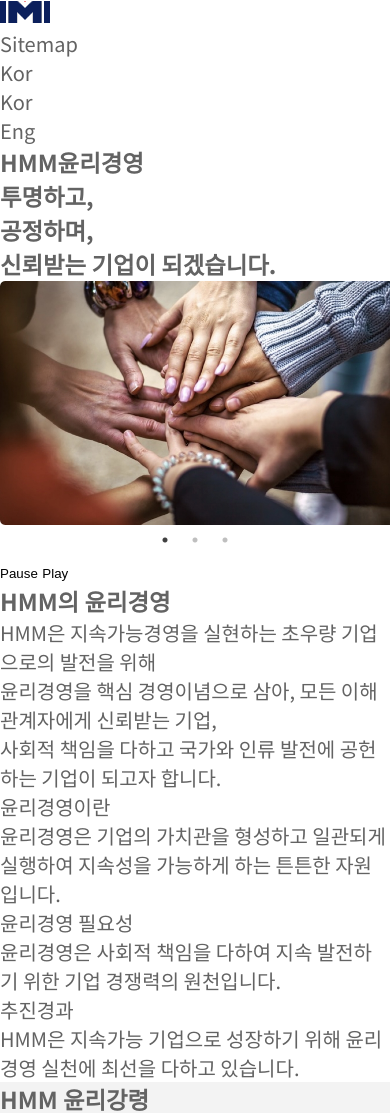
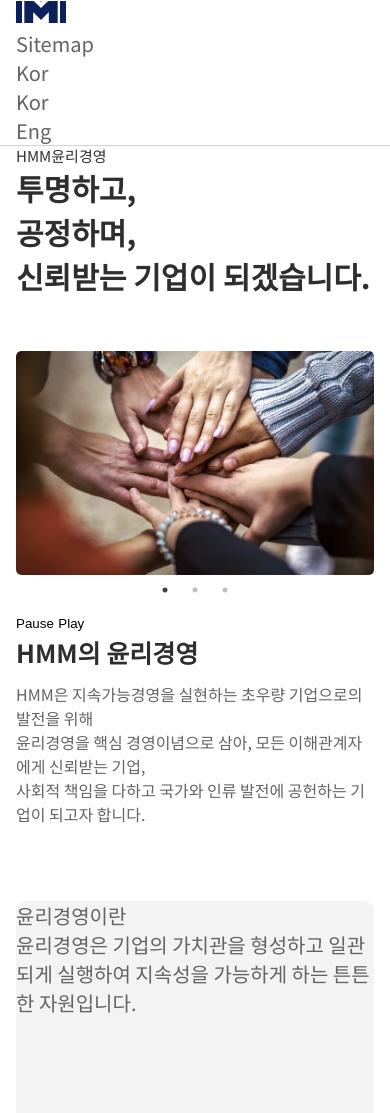
Before and after one commit to msju8100/ethic, a plain HTML site: page index.html in a window 390 px wide. Shown: the top 1113 px of the page. Drawn offline with Linux system fonts and the light colour scheme.

Commit message:
모바일 css 추가

```diff
--- a/css/style.css
+++ b/css/style.css
@@ -84,8 +84,33 @@ body {
 .button.md{font-size:20px; padding:14px 65px; color:#0C205C; font-weight: 700; border-radius: 10px; background-color: rgba(255, 255, 255, .6); display: inline-block;}
 .en{font-family: "Noto Sans", sans-serif;}
 
+.wrap{padding:0 16px;}
+header{box-shadow: 0px 1px 1px #00000029;}
 header h1{width:50px; height:22px; display: inline-block; background: url(../images/logo/logo.png) 50% 50% no-repeat;}
 header nav{display: none;}
+
+/* main visual */
+.main_visual .text_wrap h3 .sm_txt {font-size: 15px; font-weight:400; color:var(--color-main-text); padding-top:59px 0 8px 0;}
+.main_visual .text_wrap h3 .lg_txt{font-size:30px; font-weight:700; color:var(--color-main-text); padding-bottom: 53px;}
+.main_visual .slick-slide{border-radius: 5px; overflow: hidden;}
+
+/* mcontent */
+#mcontent h3 {
+  color: var(--color-main-text);
+  font-size: 25px;
+  font-weight: 700;
+}
+#mcontent .business_ethics p {
+  font-size: 16px;
+  font-weight: 400;
+  padding: 12px 0 75px 0;
+}
+#mcontent .business_ethics ul li {
+  width: 100%;
+  height: 264px;
+  border-radius: 10px;
+  background-color: var(--color-bg-color);
+}
 
 @media screen and (min-width: 1200px){
   .wrap {
@@ -97,13 +122,13 @@ header nav{display: none;}
   header {
     height: 93px;
     background-color: #fff;
-    box-shadow: 0px 1px 1px #00000029;
   }
   header.fixed{width:100%; position:fixed; z-index: 1;}
   header .wrap {
     display: flex;
     justify-content: space-between;
   }
+  header nav{display: block;}
   header h1 {
     width: 90px;
     height: 38.57px;
@@ -178,9 +203,7 @@ header nav{display: none;}
   .main_visual .slider_wrap{width:773px; padding: 45px 0;}
   /* mcontent */
   #mcontent h3 {
-    color: var(--color-main-text);
     font-size: 35px;
-    font-weight: 700;
   }
   /* HMM의 윤리경영 */
   #mcontent .business_ethics {
@@ -189,7 +212,6 @@ header nav{display: none;}
   }
   #mcontent .business_ethics p {
     font-size: 22px;
-    font-weight: 400;
     padding: 12px 0 75px 0;
   }
   #mcontent .business_ethics ul {
```
